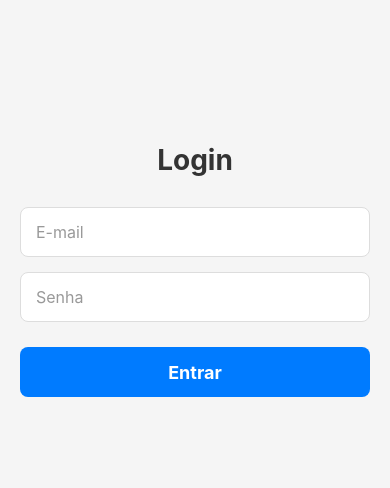
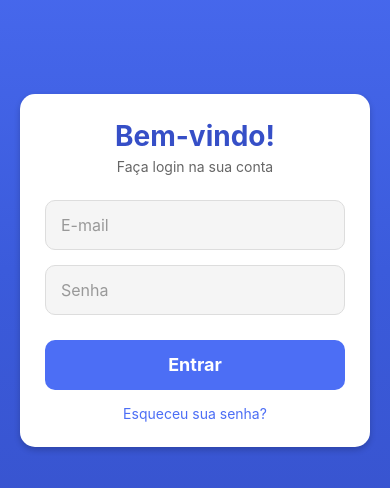
Before and after one commit to zHenrique7/Nutri_wave, a React Native app: screen / in a window 390 px wide. Shown: the part 152-640 px from the top of the page. Built offline with nearby package versions, Linux system fonts and the light colour scheme.

Commit message:
Alterações: Tela de login

```diff
--- a/App.js
+++ b/App.js
@@ -1,23 +1,40 @@
-import { StatusBar } from 'expo-status-bar';
 import React, { useState } from 'react';
-import { StyleSheet, Text, View, TextInput, TouchableOpacity, Alert } from 'react-native';
+import {
+  StyleSheet,
+  Text,
+  View,
+  TextInput,
+  TouchableOpacity,
+  Alert,
+  KeyboardAvoidingView,
+  Platform
+} from 'react-native';
+import { LinearGradient } from 'expo-linear-gradient';
 
 export default function App() {
   const [email, setEmail] = useState('');
   const [senha, setSenha] = useState('');
 
   const handleLogin = () => {
-    if (email === '' || senha === '') {
+    if (!email || !senha) {
       Alert.alert('Erro', 'Preencha todos os campos!');
       return;
     }
-    // Aqui você pode colocar a lógica de autenticação
     Alert.alert('Sucesso', `Bem-vindo, ${email}!`);
   };
 
   return (
-    <View style={styles.container}>
-      <Text style={styles.title}>Login</Text>
+    <LinearGradient
+      colors={['#4c6ef5', '#3b5bdb', '#364fc7']}
+      style={styles.gradient}
+    >
+      <KeyboardAvoidingView
+        behavior={Platform.OS === 'ios' ? 'padding' : 'height'}
+        style={styles.container}
+      >
+        <View style={styles.loginBox}>
+          <Text style={styles.title}>Bem-vindo!</Text>
+          <Text style={styles.subtitle}>Faça login na sua conta</Text>
 
           <TextInput
             style={styles.input}
@@ -42,30 +59,52 @@
             <Text style={styles.buttonText}>Entrar</Text>
           </TouchableOpacity>
 
-      <StatusBar style="auto" />
+          <TouchableOpacity>
+            <Text style={styles.link}>Esqueceu sua senha?</Text>
+          </TouchableOpacity>
         </View>
+      </KeyboardAvoidingView>
+    </LinearGradient>
   );
 }
 
 const styles = StyleSheet.create({
+  gradient: {
+    flex: 1,
+  },
   container: {
     flex: 1,
-    backgroundColor: '#f5f5f5',
-    alignItems: 'center',
     justifyContent: 'center',
     paddingHorizontal: 20,
+  },
+  loginBox: {
+    backgroundColor: '#fff',
+    padding: 25,
+    borderRadius: 15,
+    shadowColor: '#000',
+    shadowOpacity: 0.2,
+    shadowOffset: { width: 0, height: 3 },
+    shadowRadius: 6,
+    elevation: 8,
   },
   title: {
     fontSize: 28,
     fontWeight: 'bold',
-    marginBottom: 30,
-    color: '#333',
+    color: '#364fc7',
+    textAlign: 'center',
+    marginBottom: 5,
+  },
+  subtitle: {
+    fontSize: 14,
+    textAlign: 'center',
+    color: '#666',
+    marginBottom: 25,
   },
   input: {
     width: '100%',
     height: 50,
-    backgroundColor: '#fff',
-    borderRadius: 8,
+    backgroundColor: '#f5f5f5',
+    borderRadius: 10,
     paddingHorizontal: 15,
     fontSize: 16,
     marginBottom: 15,
@@ -75,8 +114,8 @@
   button: {
     width: '100%',
     height: 50,
-    backgroundColor: '#007bff',
-    borderRadius: 8,
+    backgroundColor: '#4c6ef5',
+    borderRadius: 10,
     alignItems: 'center',
     justifyContent: 'center',
     marginTop: 10,
@@ -86,4 +125,10 @@
     fontSize: 18,
     fontWeight: 'bold',
   },
+  link: {
+    color: '#4c6ef5',
+    fontSize: 14,
+    textAlign: 'center',
+    marginTop: 15,
+  }
 });
--- a/package.json
+++ b/package.json
@@ -14,7 +14,8 @@
     "react": "19.1.0",
     "react-dom": "19.1.0",
     "react-native": "0.81.5",
-    "react-native-web": "^0.21.0"
+    "react-native-web": "^0.21.0",
+    "expo-linear-gradient": "~15.0.7"
   },
   "private": true
 }
```
Also changed, not shown: 1 other file (tests, documents, lock files or other folders). Lines whose indentation alone changed are shown as unchanged.
